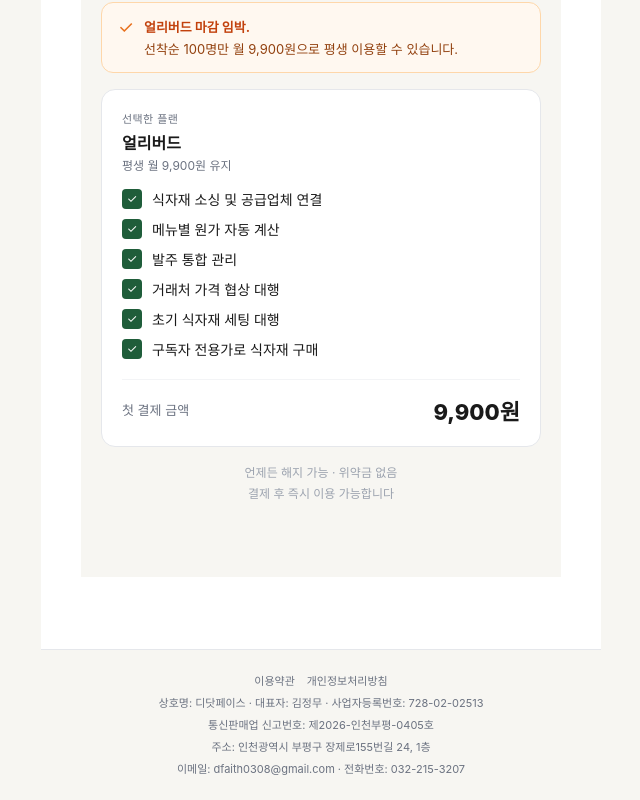
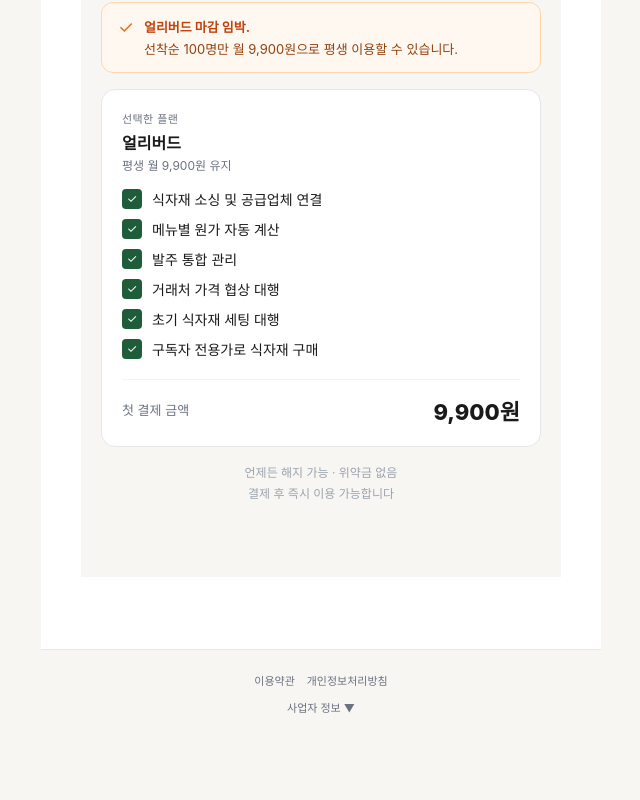
Before and after one commit to dfaith0308/restaurant-os, a Next.js app: page /subscribe in a window 1280 px wide. Shown: the part 920-1720 px from the top of the page, without its empty margins (319-959 px from the left). After the commit the page ends 1659 px from the top, so only its background shows below. Built offline with nearby package versions, Linux system fonts and the light colour scheme; no server answers.

Commit message:
feat: 하단 푸터 접기/펼치기 기능 추가
Co-authored-by: Cursor <cursoragent@cursor.com>

```diff
--- a/src/components/layout/LegalFooter.tsx
+++ b/src/components/layout/LegalFooter.tsx
@@ -1,8 +1,11 @@
 'use client'
 
+import { useState } from 'react'
 import Link from 'next/link'
 
 export default function LegalFooter() {
+  const [expanded, setExpanded] = useState(false)
+
   return (
     <footer
       style={{
@@ -21,10 +24,32 @@ export default function LegalFooter() {
             개인정보처리방침
           </Link>
         </p>
-        <p style={{ margin: 0 }}>상호명: 디닷페이스 · 대표자: 김정무 · 사업자등록번호: 728-02-02513</p>
-        <p style={{ margin: 0 }}>통신판매업 신고번호: 제2026-인천부평-0405호</p>
-        <p style={{ margin: 0 }}>주소: 인천광역시 부평구 장제로155번길 24, 1층</p>
-        <p style={{ margin: 0 }}>이메일: dfaith0308@gmail.com · 전화번호: 032-215-3207</p>
+        <button
+          type="button"
+          onClick={() => setExpanded((v) => !v)}
+          aria-expanded={expanded}
+          style={{
+            margin: '8px 0 0',
+            padding: 0,
+            border: 'none',
+            background: 'none',
+            color: '#6b7280',
+            fontSize: 11,
+            fontFamily: 'inherit',
+            cursor: 'pointer',
+            lineHeight: 1.5,
+          }}
+        >
+          사업자 정보 {expanded ? '▲' : '▼'}
+        </button>
+        {expanded ? (
+          <>
+            <p style={{ margin: 0 }}>상호명: 디닷페이스 · 대표자: 김정무 · 사업자등록번호: 728-02-02513</p>
+            <p style={{ margin: 0 }}>통신판매업 신고번호: 제2026-인천부평-0405호</p>
+            <p style={{ margin: 0 }}>주소: 인천광역시 부평구 장제로155번길 24, 1층</p>
+            <p style={{ margin: 0 }}>이메일: dfaith0308@gmail.com · 전화번호: 032-215-3207</p>
+          </>
+        ) : null}
       </div>
     </footer>
   )
```
